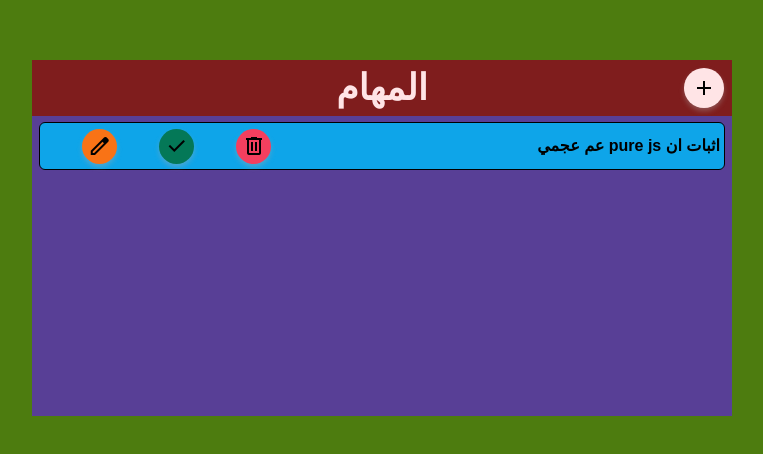
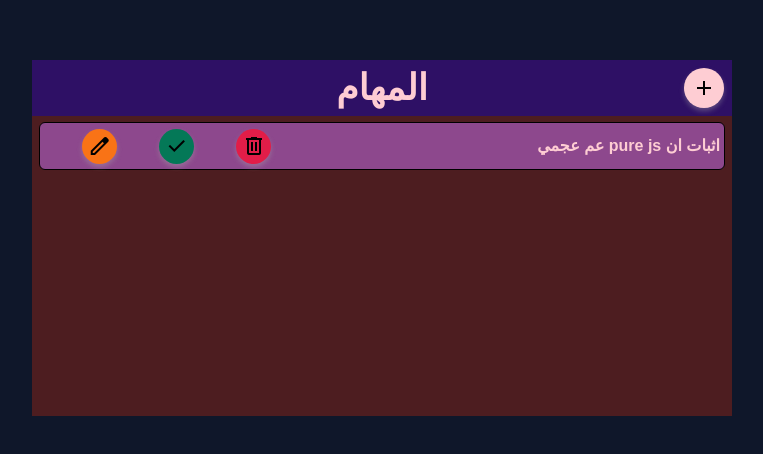
Before and after one commit to AuReckless/ToDoList, a website: page src/index.html in a window 1280 px wide. Shown: the part 162-616 px from the top of the page, without its empty margins (258-1021 px from the left). Drawn offline with nearby package versions, Linux system fonts and the light colour scheme.

Commit message:
theme changed

```diff
--- a/src/index.html
+++ b/src/index.html
@@ -14,26 +14,26 @@
         href="https://fonts.googleapis.com/css2?family=Material+Symbols+Outlined:opsz,wght,FILL,GRAD@20..48,100..700,0..1,-50..200" />
 </head>
 
-<body class="w-full min-h-dvh bg-lime-700 font-cairo font-semibold flex flex-col justify-center items-center">
-    <header class="w-full md:w-[700px] p-2 text-center bg-red-900">
-        <h1 class="inline pl-10 text-4xl font-black text-rose-100">
+<body class="w-full min-h-dvh bg-slate-900 font-cairo font-semibold flex flex-col justify-center items-center">
+    <header class="w-full md:w-[700px] p-2 text-center bg-violet-950">
+        <h1 class="inline pl-10 text-4xl font-black text-rose-200">
             المهام
         </h1>
 
-        <button id="add-btn" class="btn w-[40px] h-[40px] font-[20px] float-right bg-rose-100">
+        <button id="add-btn" class="btn w-[40px] h-[40px] font-[20px] float-right bg-rose-200">
             <span class="material-symbols-outlined"> add </span>
         </button>
     </header>
 
-    <main class="w-full min-h-dvh md:w-[700px] md:min-h-[300px] bg-[#583f96] flex justify-center items-start">
+    <main class="w-full min-h-dvh md:w-[700px] md:min-h-[300px] bg-[#4d1d20] flex justify-center items-start">
         <!-- TASKS -->
         <section dir="rtl" id="tasks" class="w-full flex flex-col justify-center items-center">
             <!-- TASK -->
             <div id="the-task"
-                class="w-[98%] mx-1 my-1.5 h-12 flex justify-between items-center bg-sky-500 rounded-md border border-solid border-black hover:shadow-lg">
+                class="w-[98%] mx-1 my-1.5 h-12 flex justify-between items-center bg-[#8d488d] rounded-md border border-solid border-black hover:shadow-lg">
                 <!-- TASK INFO -->
                 <div class="w-[60%]">
-                    <h2 id="task-info" class="pr-1">اثبات ان pure js عم عجمي</h2>
+                    <h2 id="task-info" class="pr-1 text-rose-200">اثبات ان pure js عم عجمي</h2>
                 </div>
                 <!--// TASK INFO //-->
 
@@ -51,7 +51,7 @@
                         </span>
                     </button>
 
-                    <button id="delete-btn" class="btn bg-rose-500">
+                    <button id="delete-btn" class="btn bg-rose-600">
                         <span class="material-symbols-outlined">
                             delete
                         </span>
--- a/src/input.css
+++ b/src/input.css
@@ -6,7 +6,7 @@
 @import url('https://fonts.googleapis.com/css2?family=Cairo+Play:wght@200..1000&display=swap');
 
 * {
-    @apply m-0 p-0 box-border scroll-smooth selection:bg-orange-500;
+    @apply m-0 p-0 box-border scroll-smooth selection:bg-orange-700;
 }
 
 @layer components {
--- a/src/main.js
+++ b/src/main.js
@@ -1,8 +1,9 @@
 document.addEventListener("DOMContentLoaded", () => {
+    const taskList = document.getElementById("tasks")
+    const taskInfo = document.getElementById("task-info")
+
     document.getElementById("add-btn").addEventListener("click", () => {
-        const addTask = document.getElementById("add-btn")
-        const taskList = document.getElementById("tasks")
-        const taskInfo = document.getElementById("task-info")
+
 
     })
 })
```
Also changed, not shown: src/output.css.
